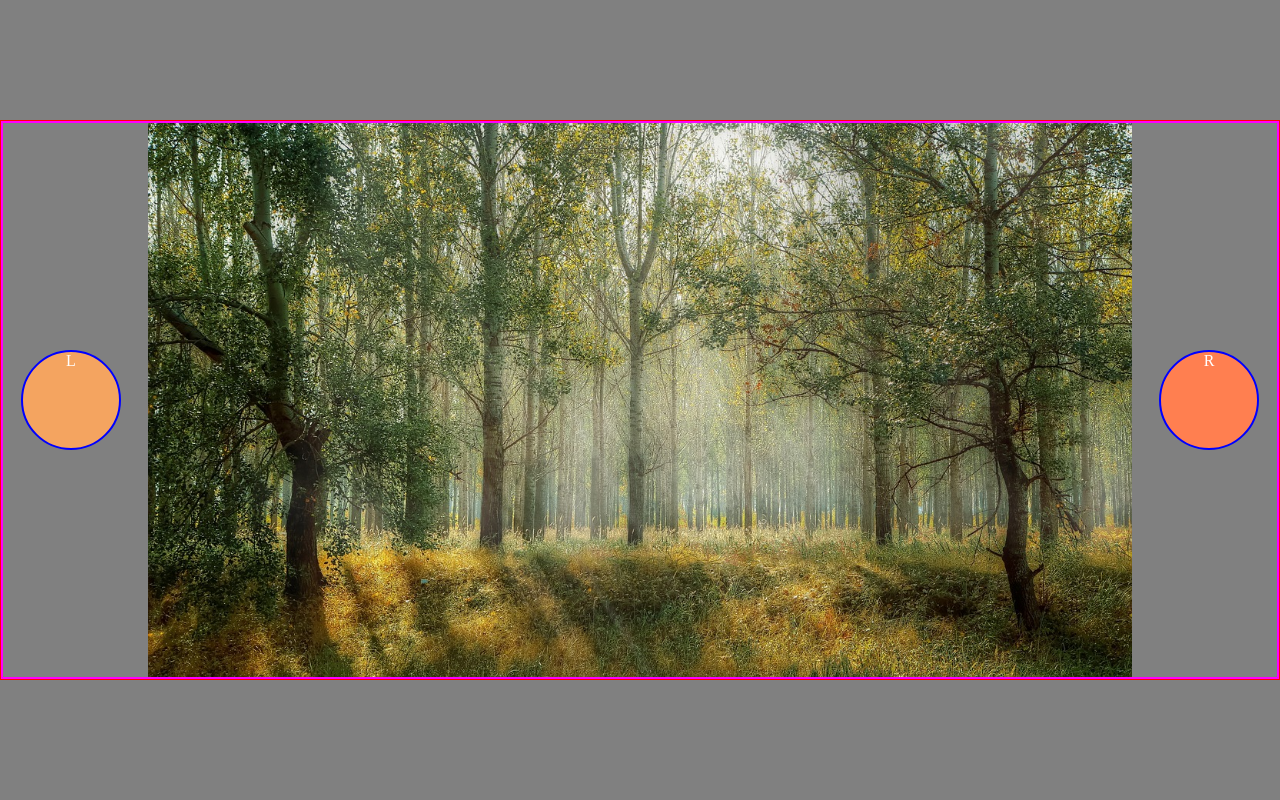
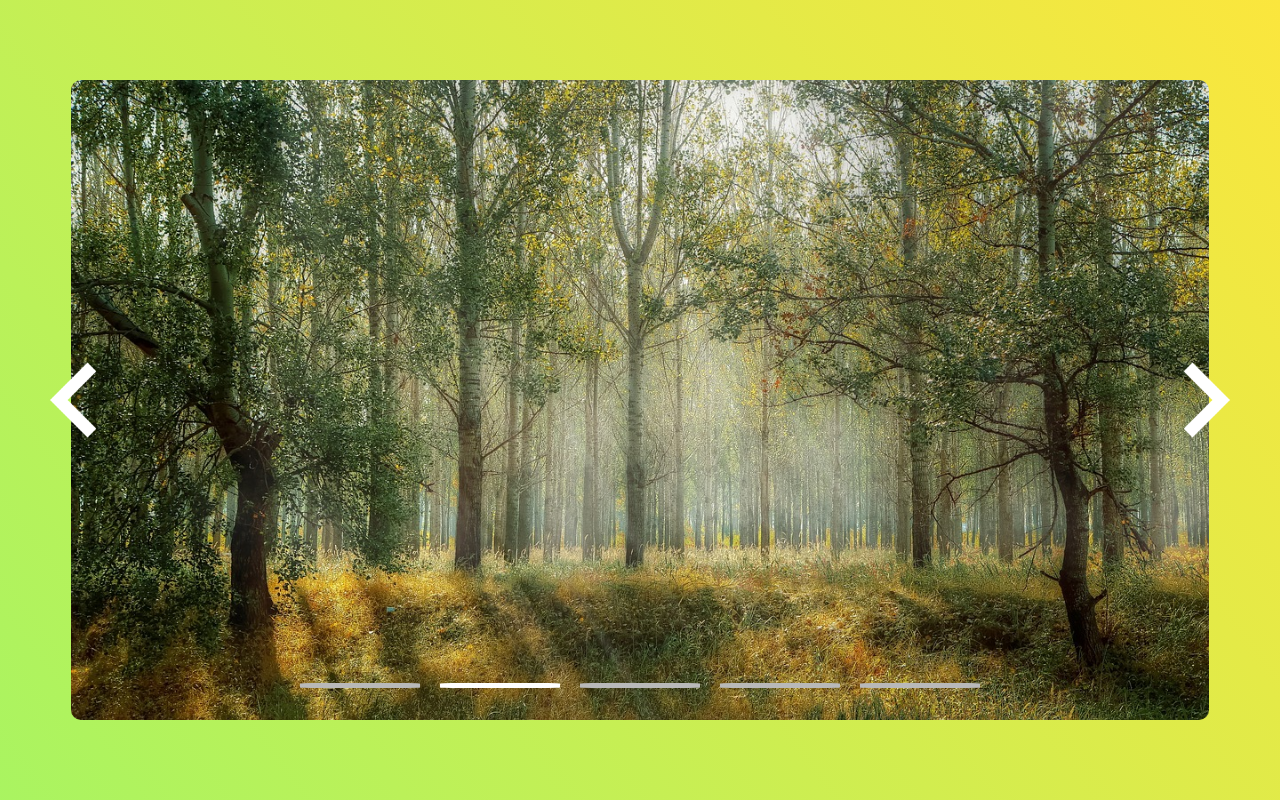
Before and after one commit to Risshiganesh/image-slider, a website built with webpack: page dist/index.html in a window 1280 px wide. Built offline with nearby package versions, Linux system fonts and the light colour scheme.

Commit message:
Complete image slider

```diff
--- a/src/script.js
+++ b/src/script.js
@@ -3,6 +3,11 @@ import "./style.css";
 import field from "./field.jpg";
 import forest from "./forest.jpg";
 import hills from "./hills.jpg";
+import brownField from "./brown-field.jpg";
+import barleyField from "./barley-field.jpg";
+
+import chevronLeft from "./icons/chevron-left.png";
+import chevronRight from "./icons/chevron-right.png";
 
 const leftArrow = document.querySelector(".left-arrow");
 
@@ -10,11 +15,25 @@ const rightArrow = document.querySelector(".right-arrow");
 
 const imageContainer = document.querySelector(".image-container");
 
-const testImgContainer = document.querySelector(".inner-img-container");
+const navDotsDiv = document.querySelector(".nav-dots-div");
 
-const imageSrc = [field, forest, hills];
+const chevronLeftDiv = document.querySelector(".chevron-left");
+const chevronRightDiv = document.querySelector(".chevron-right");
+
+const chevronLeftIcon = new Image();
+chevronLeftIcon.src = chevronLeft;
+chevronLeftDiv.append(chevronLeftIcon);
+
+const chevronRightIcon = new Image();
+chevronRightIcon.src = chevronRight;
+chevronRightDiv.append(chevronRightIcon);
+
+// whenever there is an image you want to add, just add the src here and the creation will be automated.
+const imageSrc = [field, forest, hills, brownField, barleyField];
 
 const imageCollection = [];
+
+const navDots = [];
 
 imageSrc.forEach((src) => {
   const innerImgContainer = document.createElement("div");
@@ -26,34 +45,53 @@ imageSrc.forEach((src) => {
   innerImgContainer.append(newImg);
 
   imageCollection.push(innerImgContainer);
+
+  const navDot = document.createElement("div");
+  navDot.classList.add("nav-dots");
+  navDots.push(navDot);
 });
 
 imageCollection.forEach((image) => {
   imageContainer.append(image);
 });
 
+navDots.forEach((dot) => {
+  navDotsDiv.append(dot);
+});
+
 imageCollection[0].classList.add("grow-right");
+navDots[0].classList.add("dot-active");
 
 leftArrow.addEventListener("click", previousSlide);
 
 rightArrow.addEventListener("click", nextSlide);
 
 // shows previous slide
-function previousSlide() {
+function nextSlide() {
   for (let index = 0; index < imageCollection.length; index++) {
     if (
       imageCollection[index].classList.contains("grow-right") ||
       imageCollection[index].classList.contains("grow-left")
     ) {
       if (!imageCollection[index + 1]) {
+        clearClasses();
+
         imageCollection[index].classList.add("shrink-left");
+
         imageCollection[0].classList.add("grow-right");
-        return;
+        navDots[0].classList.add("dot-active");
+
+        resetTimer();
+
+        break;
       }
       clearClasses();
 
       imageCollection[index].classList.add("shrink-left");
       imageCollection[index + 1].classList.add("grow-right");
+      navDots[index + 1].classList.add("dot-active");
+
+      resetTimer();
 
       break;
     }
@@ -61,7 +99,7 @@ function previousSlide() {
 }
 
 // shows next slide
-function nextSlide() {
+function previousSlide() {
   for (let index = 0; index < imageCollection.length; index++) {
     if (
       imageCollection[index].classList.contains("grow-right") ||
@@ -71,14 +109,21 @@ function nextSlide() {
         clearClasses();
 
         imageCollection[index].classList.add("shrink-right");
+
         imageCollection[imageCollection.length - 1].classList.add("grow-left");
+        navDots[navDots.length - 1].classList.add("dot-active");
 
-        return;
+        resetTimer();
+
+        break;
       }
       clearClasses();
 
       imageCollection[index].classList.add("shrink-right");
       imageCollection[index - 1].classList.add("grow-left");
+      navDots[index - 1].classList.add("dot-active");
+
+      resetTimer();
 
       break;
     }
@@ -92,6 +137,40 @@ function clearClasses() {
     element.classList.remove("shrink-left");
     element.classList.remove("shrink-right");
   });
+
+  navDots.forEach((dot) => {
+    dot.classList.remove("dot-active");
+  });
 }
 
-setInterval(previousSlide, 5000);
+function clickNav() {
+  for (let index = 0; index < navDots.length; index++) {
+    navDots[index].addEventListener("click", function () {
+      for (let count = 0; count < imageCollection.length; count++) {
+        if (
+          imageCollection[count].classList.contains("grow-right") ||
+          imageCollection[count].classList.contains("grow-left")
+        ) {
+          clearClasses();
+          imageCollection[count].classList.add("shrink-left");
+          imageCollection[index].classList.add("grow-right");
+          navDots[index].classList.add("dot-active");
+          console.log("ITERATION");
+
+          resetTimer();
+
+          break;
+        }
+      }
+    });
+  }
+}
+
+clickNav();
+
+let timer = setInterval(nextSlide, 5000);
+
+function resetTimer() {
+  clearInterval(timer);
+  timer = setInterval(nextSlide, 5000);
+}
--- a/src/style.css
+++ b/src/style.css
@@ -8,7 +8,7 @@ html,
 body{
     height: 100%;
     width: 100%;
-    background-color: gray;
+    background-color: black;
 }
 
 .main-container{
@@ -17,53 +17,121 @@ body{
     display: grid;
     align-items: center;
     justify-items: center;
+    /* background-color: rgba(219, 243, 111, 0.932); */
+    /* background: url(./barley-field.jpg); */
+
+background: rgb(170, 245, 97);
+    background: linear-gradient(53deg, rgba(170, 245, 97, 0.9948354341736695) 0%, rgba(251, 230, 61, 1) 100%);
 }
 
 .carousel-container{
-    border: 1px solid red;
+    /* border: 1px solid red; */
     position: relative;
     display: grid;
     align-items: center;
     justify-items: center;
-    height: 70%;
+    height: 80%;
     width: 100%;
     /* overflow: hidden; */
+}
+
+.nav-dots-div{
+    /* border: 3px solid blue; */
+    /* width: 100px; */
+    height: 50px;
+    position: absolute;
+    bottom: 10px;
+    display: grid;
+    grid-auto-flow: column;
+    justify-items: center;
+    align-items: center;
+    gap: 20px;
+}
+
+.nav-dots{
+    width: 120px;
+    height: 5px;
+    background-color: rgb(185, 185, 185);
+    border-radius: 10%;
+    transition: all 0.3s ease-in-out;
+    /* border: 2px solid rgba(0, 0, 0, 0.226); */
+    /* box-shadow: 65px 38px 98px -30px rgba(248, 248, 248, 0.404) inset; */
+    cursor: pointer;
+}
+
+
+.nav-dots:hover{
+    width: 120px;
+    height: 10px;
+}
+
+.dot-active{
+    transition: all 0.3s ease-in-out;
+    background-color: rgb(255, 255, 255);
 }
 
 .left-arrow,
 .right-arrow{
     position: absolute;
     color: white;
-    width: 100px;
-    height: 100px;
-    border: 2px solid blue;
-    border-radius: 50%;
-    text-align: center;
+    width: 150px;
+    height: 100%;
+    /* border: 2px solid blue; */
+    /* text-align: center; */
+    transition: all 0.3s ease-in-out;
+    cursor: pointer;
+
 }
+
+.left-arrow:hover,
+.right-arrow:hover {
+    transition: all 0.3s ease-in-out;
+    width: 200px;
+    background-color: rgba(0, 0, 0, 0.349);
+}
+
+
+
 
 .left-arrow{
     justify-self: start;
     z-index: 1;
-    left: 20px;
-    background-color: sandybrown;
+    /* left: 20px; */
+    /* background-color: sandybrown; */
 }
 
 .right-arrow{
     justify-self: end;
     z-index: 1;
-    right: 20px;
-    background-color: coral;
+    /* right: 20px; */
+    /* background-color: coral; */
+}
+
+.chevron-left,
+.chevron-right{
+    width: 100%;
+    height: 100%;
+    display: grid;
+    align-items: center;
+    justify-items: center;
+}
+
+
+
+
+
+.chevron-left > img,
+.chevron-right > img {
+    width: 100%;
+
 }
 
 .image-container{
     display: grid;
-    /* display: flex; */
    grid-auto-flow: column;
-   /* height: 720px; */
    height: 100%;
    width: 100%;
-   /* object-fit: cover; */
-   border: 2px solid fuchsia;
+   /* border: 2px solid fuchsia; */
    position: relative;
    justify-items: center;
 }
@@ -71,17 +139,25 @@ body{
 .inner-img-container{
 
     position: absolute;
-    /* border: 5px solid darkblue; */
+
     height: 100%;
     width: 0%;
     transition: all 1s ease-in-out;
-    /* display: grid; */
+
     overflow: hidden;
+    justify-self: start;
 }
 
 .shrink-right{
     width: 0%;
     justify-self: end;
+    transition: all 1s ease-in-out;
+}
+
+
+.shrink-left {
+    width: 0%;
+    justify-self: start;
     transition: all 1s ease-in-out;
 }
 
@@ -101,21 +177,10 @@ body{
 
 }
 
-.shrink-left{
-    width: 0%;
-    justify-self: start;
-    transition: all 1s ease-in-out;
-}
+
 
 .inner-img-container img{
 
-   /* max-width: 100%;
-   max-height: 100%; */
-   /* height: auto; */
-   /* max-width: 100%; */
-   /* max-height: auto;
-   margin: auto;
-   display: block; */
    object-fit: cover;
    /* width: 100%; */
    height: 100%;
@@ -123,6 +188,8 @@ body{
    /* justify-self: center; */
    display: block;
    margin: auto;
+   border-radius: 10px;
+/* box-shadow: -5px 4px 45px 38px rgba(0, 0, 0, 0.75); */
 
 
 }
```
Also changed, not shown: dist/252afde9bd1ae72d6aa2.png (added), dist/40ea52796c854bef85cf.png (added), dist/63958a9af8d426753450.jpg (added), dist/8ec7941fda22c7a8ccb2.jpg (added), dist/index.html, dist/main.js, src/barley-field.jpg (added), src/brown-field.jpg (added), src/icons/chevron-left.png (added), src/icons/chevron-right.png (added).
